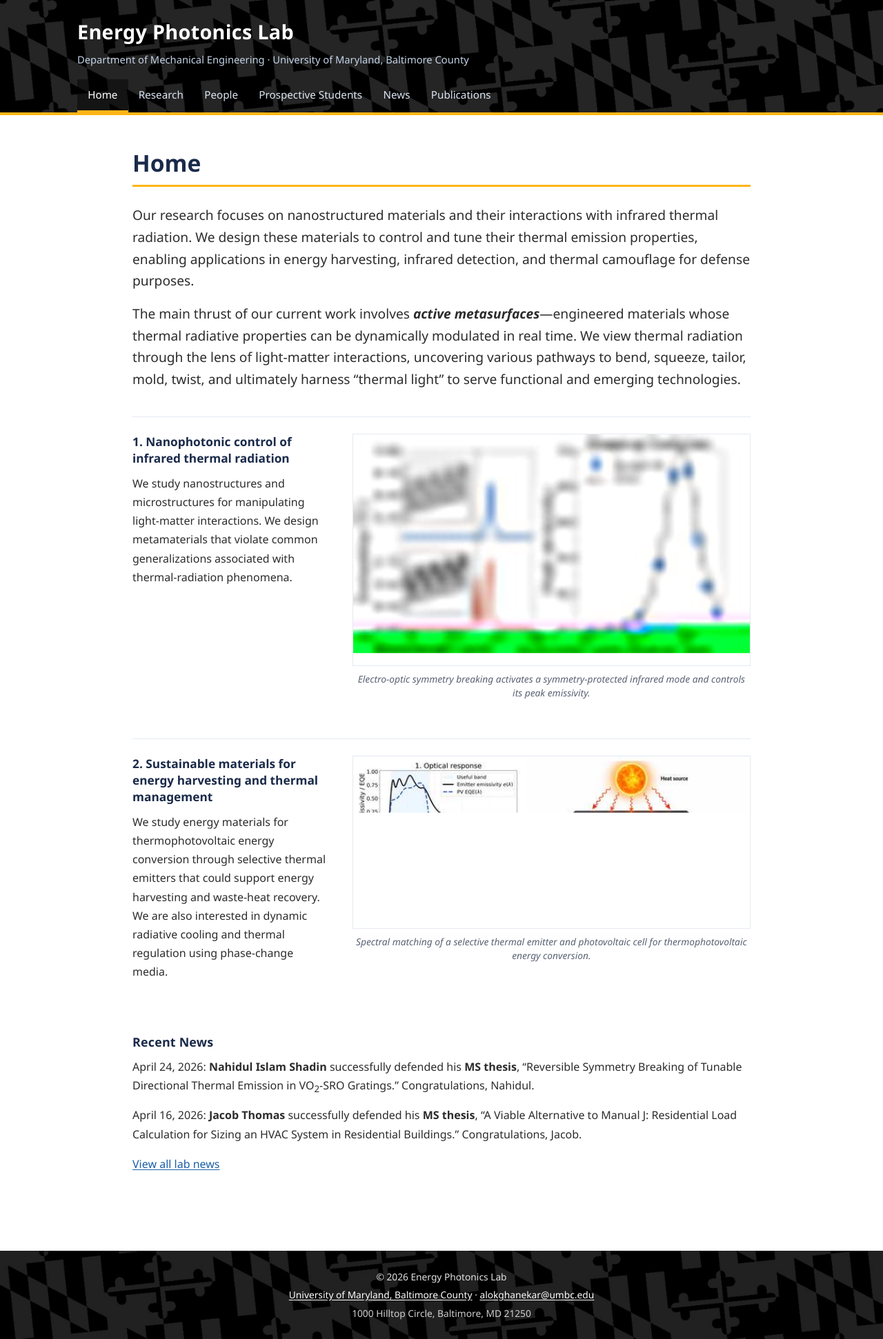
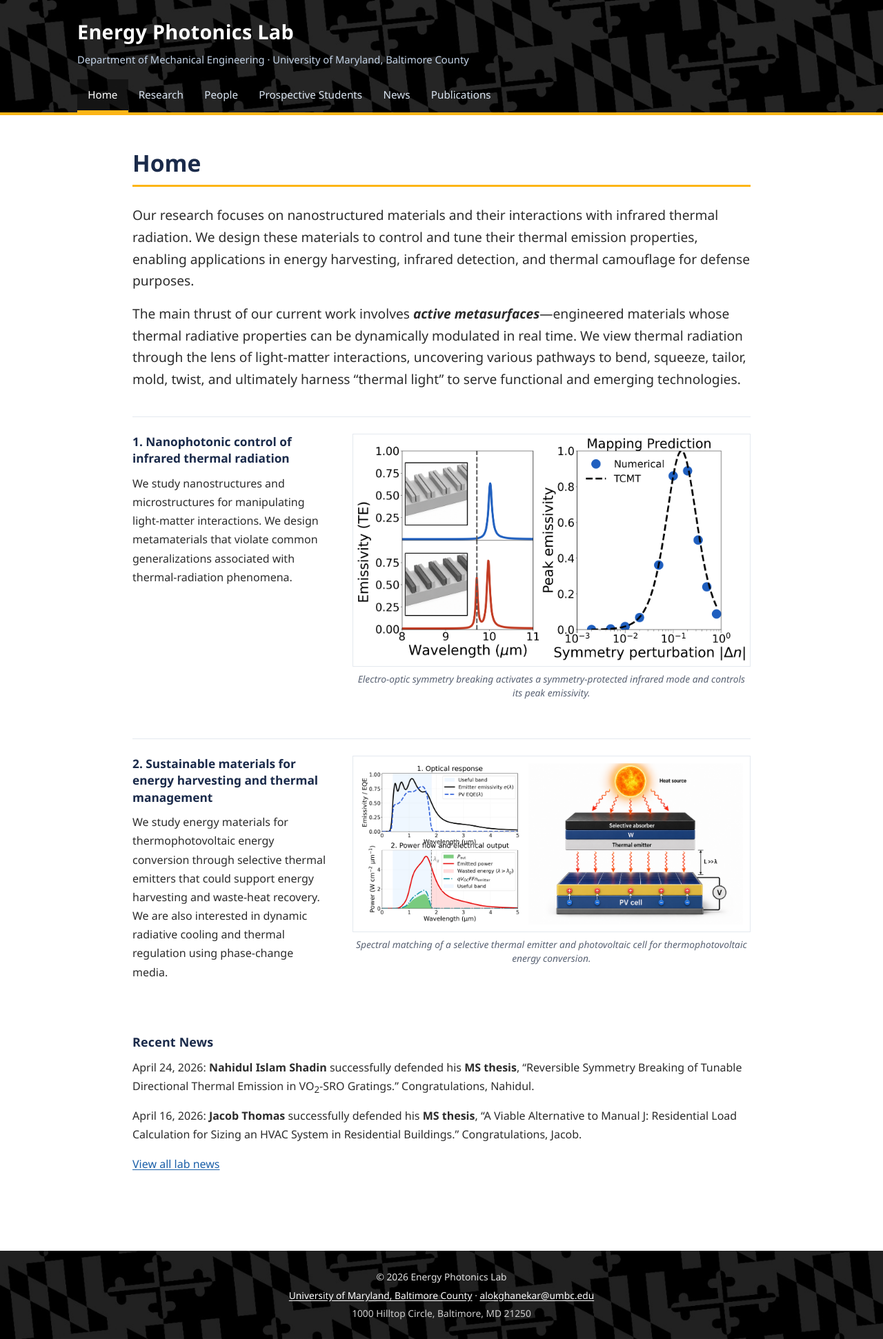
Before and after one commit to alokghanekar/Energy-Photonics-Lab, a Jekyll site: the page built from index.html, in a window 1280 px wide. Shown: the whole page at 69% size. Built offline with Jekyll 4.4.1, drawn with Linux system fonts in a browser that asks for light colours.

Commit message:
Update index.html

```diff
--- a/index.html
+++ b/index.html
@@ -16,7 +16,7 @@
     <p>We study nanostructures and microstructures for manipulating light-matter interactions. We design metamaterials that violate common generalizations associated with thermal-radiation phenomena.</p>
   </div>
   <figure class="research-fig">
-    <img src="{{ '/assets/images/home-bic-symmetry.jpg' | relative_url }}" alt="Emissivity spectra for symmetric and symmetry-broken infrared gratings, together with a temporal coupled-mode-theory mapping of peak emissivity versus symmetry perturbation" width="450" height="262" decoding="async">
+    <img src="{{ '/assets/images/home-bic-symmetry.png' | relative_url }}" alt="Emissivity spectra for symmetric and symmetry-broken infrared gratings, together with a temporal coupled-mode-theory mapping of peak emissivity versus symmetry perturbation" width="450" height="262" decoding="async">
     <figcaption>Electro-optic symmetry breaking activates a symmetry-protected infrared mode and controls its peak emissivity.</figcaption>
   </figure>
 </section>
@@ -27,7 +27,7 @@
     <p>We study energy materials for thermophotovoltaic energy conversion through selective thermal emitters that could support energy harvesting and waste-heat recovery. We are also interested in dynamic radiative cooling and thermal regulation using phase-change media.</p>
   </div>
   <figure class="research-fig">
-    <img src="{{ '/assets/images/home-tpv-system.jpg' | relative_url }}" alt="Thermophotovoltaic system schematic beside emissivity, quantum-efficiency, emitted-power, useful-output, and wasted-energy spectra" width="550" height="238" loading="lazy" decoding="async">
+    <img src="{{ '/assets/images/home-tpv-system.png' | relative_url }}" alt="Thermophotovoltaic system schematic beside emissivity, quantum-efficiency, emitted-power, useful-output, and wasted-energy spectra" width="550" height="238" loading="lazy" decoding="async">
     <figcaption>Spectral matching of a selective thermal emitter and photovoltaic cell for thermophotovoltaic energy conversion.</figcaption>
   </figure>
 </section>
```
